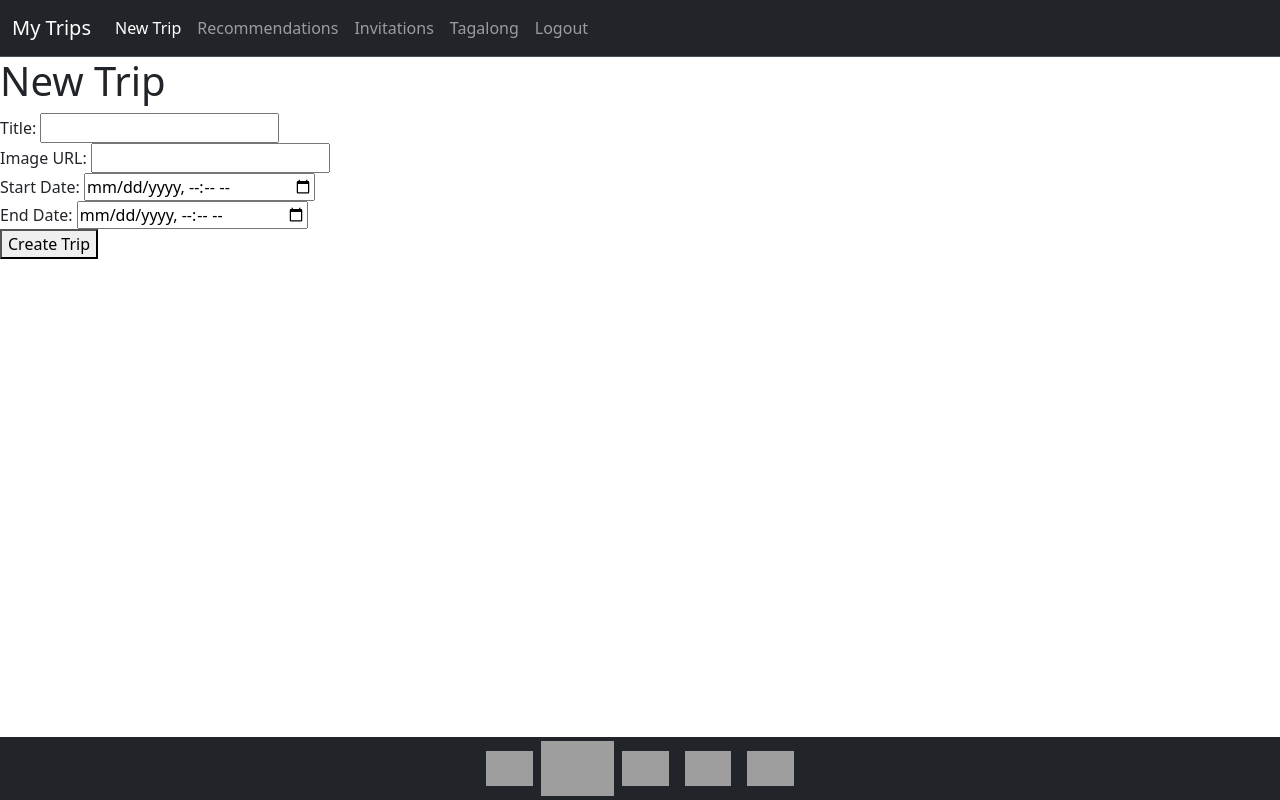
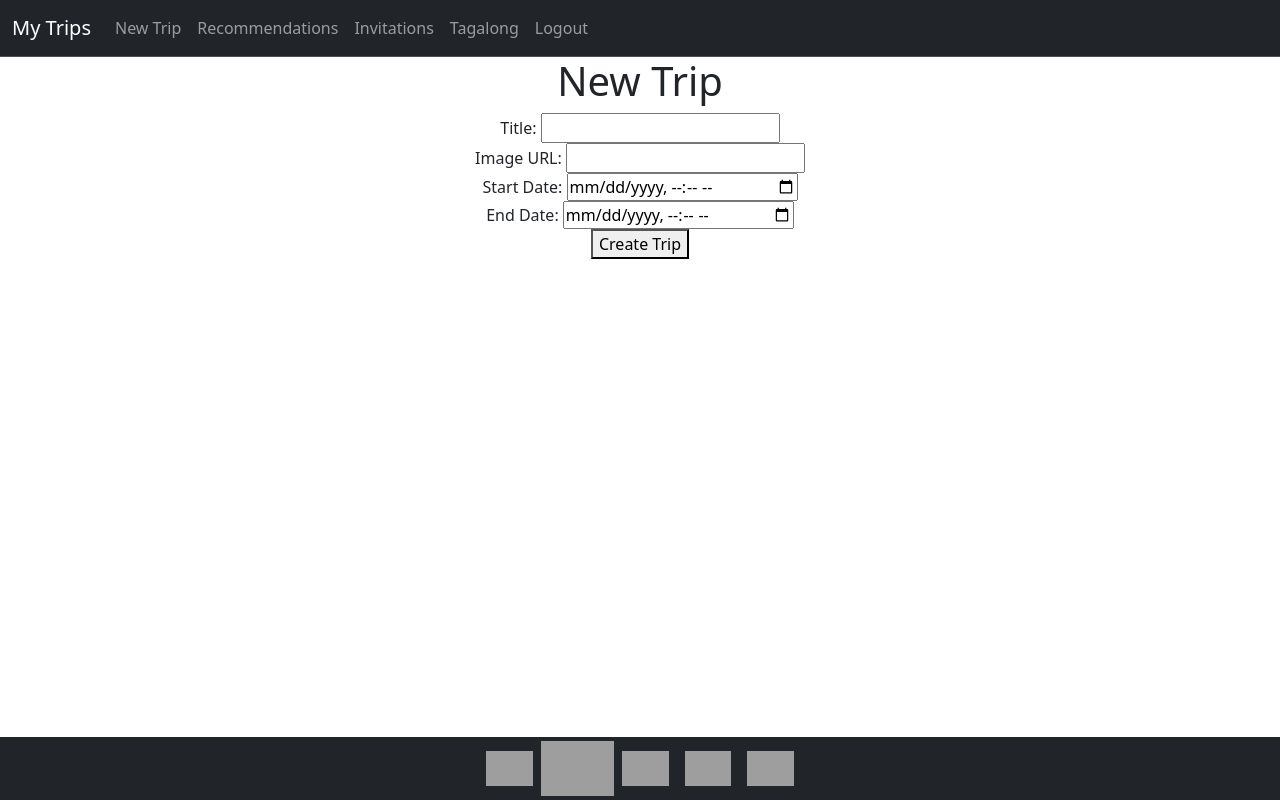
Before and after one commit to haydenshelley/travel-planner-frontend, a React (Vite) app: page /trips/new in a window 1280 px wide. Built offline with nearby package versions, Linux system fonts and the light colour scheme; no server answers; grey boxes are pictures that could not be loaded.

Commit message:
fix tagalong page to not render if hasnt receieved props

```diff
--- a/src/Header.jsx
+++ b/src/Header.jsx
@@ -32,11 +32,7 @@ export function Header() {
           <div className="collapse navbar-collapse" id="navbarNav">
             <ul className="navbar-nav">
               <li className="nav-item">
-                <a
-                  className="nav-link active"
-                  aria-current="page"
-                  href="/trips/new"
-                >
+                <a className="nav-link" aria-current="page" href="/trips/new">
                   New Trip
                 </a>
               </li>
--- a/src/TagalongIndex.jsx
+++ b/src/TagalongIndex.jsx
@@ -11,16 +11,14 @@ export function TagalongIndex(props) {
     <div>
       <Header />
       <h1>You're Tagging Along On</h1>
-      {props.tagalongTrips.map((tagalong) => (
+      {props.tagalongTrips?.map((tagalong) => (
         <div key={tagalong.id}>
           <Link to={`/tagalong/${tagalong.id}`}>{tagalong.trip.title}</Link>
           <br />
           <h2>
             Host:{" "}
-            {
-              props.allUsers.find((user) => user.id === tagalong.trip.user_id)
-                .name
-            }
+            {props.allUsers.find((user) => user.id === tagalong.trip.user_id)
+              ?.name || "Unknown"}
           </h2>
           <img width="400" height="300" src={tagalong.trip.image_url} />
           <p>Arrive: {formatDate(tagalong.trip.start_time)}</p>
--- a/src/index.css
+++ b/src/index.css
@@ -10,6 +10,7 @@ html {
 
 .main-content {
   flex-grow: 1;
+  text-align: center;
 }
 
 #logoutLink {
```
